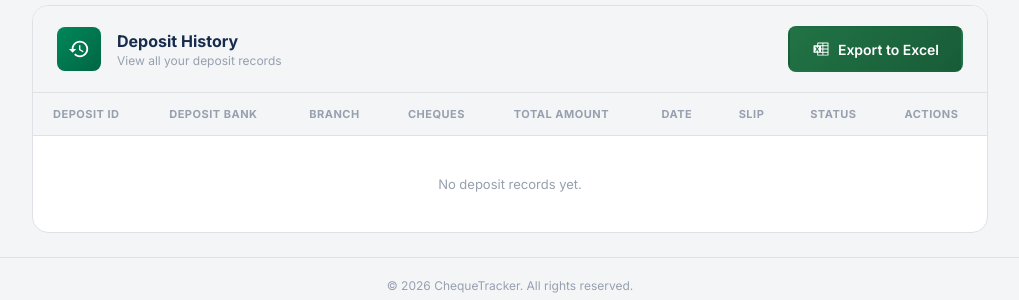
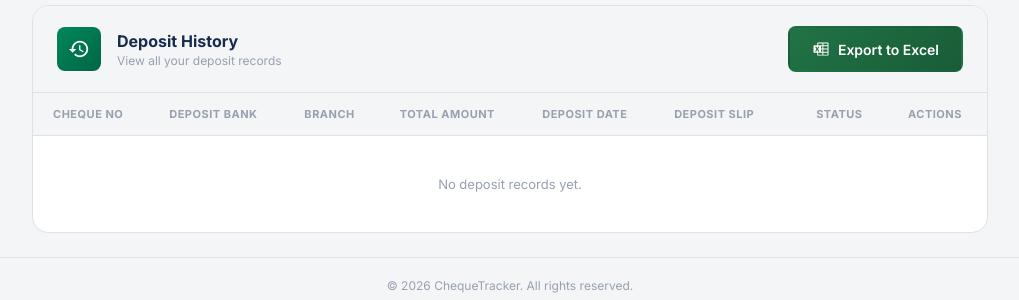
Before and after one commit to ashishshrestha007/Cheque_Tracker, a Django app: page /deposit/ in a window 1280 px wide. Shown: the part 1596-1896 px from the top of the page, without its empty margins (260-1279 px from the left). Run offline with Django 4.2, Linux system fonts and the light colour scheme; a user stored in the database is signed in; data comes from the database, SQL or seed files in the repository; both versions use the stored data as it was after the commit; some libraries are stand-ins or nearby versions.

Commit message:
repo and deposit

```diff
--- a/main_app/urls.py
+++ b/main_app/urls.py
@@ -6,6 +6,7 @@ urlpatterns=[
     path("dashboard/",views.dashboard_home,name="dashboard"),
     path("cheque/",views.cheque_home,name="cheque"),
     path('cheque/delete/<int:id>/', views.cheque_delete, name='cheque_delete'),
+    path("deposit/delete/<int:id>",views.deposit_delete,name='deposit_delete'),
     path('cheque/edit/<int:id>/', views.cheque_edit, name='cheque_edit'),
     path('deposit/submit/',  views.deposit_form, name='deposit_form'),
 
--- a/main_app/views.py
+++ b/main_app/views.py
@@ -144,6 +144,7 @@ def cheque_edit(request, id):
 def cheque_delete(request, id):
     if request.method == "POST":
         cheque = get_object_or_404(cheque_details, id=id)
+
         cheque_number = cheque.cheque_number
         cheque.delete()
         messages.success(request, f'Cheque #{cheque_number} deleted successfully!')
@@ -151,8 +152,10 @@ def cheque_delete(request, id):
 @login_required
 def deposit_home(request):
     available_cheque=cheque_details.objects.all()
+    cheque_deposits=cheque_deposit.objects.all()
 
-    return render(request,"Deposit.html",{"available_cheque":available_cheque})
+
+    return render(request,"Deposit.html",{"available_cheque":available_cheque,"cheque_deposits":cheque_deposits})
 
 
 @login_required
@@ -181,13 +184,28 @@ def deposit_form(request):
 
         messages.success(request, f'Cheque #{cheque_number} deposited successfully!')
 
+
+
     return redirect('deposit')
+
+def deposit_delete(request, id):
+    deposit_cheque=get_object_or_404(cheque_deposit,id=id)
+    deposit_cheque.delete()
+    messages.success(request, f'Cheque deposit deleted successfully!')
+    return redirect('deposit')
+
+
 
 @login_required
 def report_home(request):
+    available_cheque=cheque_details.objects.all()
+    cheque_deposits=cheque_deposit.objects.all()
 
 
-    return render(request,"report.html")
+    return render(request,"report.html",{"cheque_deposits":available_cheque,"cheque_deposits":cheque_deposits})
+
+
+
 @login_required
 def setting_home(request):
     return render(request,"setting.html")
--- a/template/Deposit.html
+++ b/template/Deposit.html
@@ -572,7 +572,7 @@
         .deposit-id { font-weight:700;color:var(--primary); }
         .deposit-amount { font-weight:700;color:var(--success); }
         .deposit-cheques-count { display:inline-flex;align-items:center;gap:6px;padding:4px 10px;background:var(--primary-light);color:var(--primary);border-radius:20px;font-size:12px;font-weight:600; }
-        .table-status { display:inline-flex;align-items:center;gap:6px;padding:6px 12px;border-radius:20px;font-size:11px;font-weight:600; }
+        .table-status { display:inline-flex;align-items:center;gap:6px;padding:6px 12px;border-radius:20px;font-size:15px;font-weight:600; color:var(--warning);}
         .table-status.processing { background:rgba(0,101,255,0.1);color:var(--info); }
         .table-status.completed { background:var(--success-light);color:var(--success); }
         .cheque-status-dot { width:6px;height:6px;border-radius:50%;background:currentColor; }
@@ -971,19 +971,37 @@
                     <table class="data-table">
                         <thead>
                             <tr>
-                                <th>Deposit ID</th>
+                                <th>Cheque NO</th>
                                 <th>Deposit Bank</th>
                                 <th>Branch</th>
-                                <th>Cheques</th>
+
                                 <th>Total Amount</th>
-                                <th>Date</th>
-                                <th>Slip</th>
-                                <th>Status</th>
+                                <th>Deposit Date</th>
+                                <th>Deposit Slip</th>
+                                <th>&nbsp;&nbsp;&nbsp;&nbsp;&nbsp;Status</th>
                                 <th>Actions</th>
                             </tr>
                         </thead>
                         <tbody id="depositHistoryBody">
-                            <tr><td colspan="9" style="text-align:center;padding:40px;color:var(--text-muted);">No deposit records yet.</td></tr>
+
+
+                            {% for cheque_deposits in cheque_deposits %}
+                            <tr>
+
+                                <td class="deposit-id">{{ cheque_deposits.cheque_number }}</td>
+                                <td>{{ cheque_deposits.deposit_bank }}</td>
+                                <td>{{ cheque_deposits.branch_name }}</td>
+
+                                <td class="deposit-amount">{{ cheque_deposits.cheque_amount }}</td>
+                                <td>{{ cheque_deposits.deposit_date }}</td>
+                                <td>{{cheque_deposits.deposit_slip_no}}</td>
+                                <td><span class="table-status">Deposited</span></td>
+                                <td><div class="table-actions"><button class="table-action-btn view"  title="View"><svg viewBox="0 0 24 24"><path d="M12 4.5C7 4.5 2.73 7.61 1 12c1.73 4.39 6 7.5 11 7.5s9.27-3.11 11-7.5c-1.73-4.39-6-7.5-11-7.5zM12 17c-2.76 0-5-2.24-5-5s2.24-5 5-5 5 2.24 5 5-2.24 5-5 5zm0-8c-1.66 0-3 1.34-3 3s1.34 3 3 3 3-1.34 3-3-1.34-3-3-3z"/></svg></button><a href="{% url 'deposit_delete' cheque_deposits.id %}"><button type="submit" class="table-action-btn delete-btn" title="Delete">
+                                                    <svg viewBox="0 0 24 24"><path d="M6 19c0 1.1.9 2 2 2h8c1.1 0 2-.9 2-2V7H6v12zM19 4h-3.5l-1-1h-5l-1 1H5v2h14V4z"/></svg>
+                                                </button></div></td>
+
+                            </tr>
+                            {% endfor %}
                         </tbody>
                     </table>
                 </div>
@@ -1287,7 +1305,7 @@
             tbody.innerHTML = `<tr><td colspan="9" style="text-align:center;padding:40px;color:var(--text-muted);">No deposit records yet.</td></tr>`;
             return;
         }
-        tbody.innerHTML = depositRecords.map((d, i) => `
+        /*tbody.innerHTML = depositRecords.map((d, i) => `
             <tr>
                 <td class="deposit-id">${d.depositId}</td>
                 <td>${d.depositBank}</td>
@@ -1299,6 +1317,7 @@
                 <td><span class="table-status ${d.status}"><span class="cheque-status-dot"></span>${d.status.charAt(0).toUpperCase()+d.status.slice(1)}</span></td>
                 <td><div class="table-actions"><button class="table-action-btn view" onclick="viewDeposit(${i})" title="View"><svg viewBox="0 0 24 24"><path d="M12 4.5C7 4.5 2.73 7.61 1 12c1.73 4.39 6 7.5 11 7.5s9.27-3.11 11-7.5c-1.73-4.39-6-7.5-11-7.5zM12 17c-2.76 0-5-2.24-5-5s2.24-5 5-5 5 2.24 5 5-2.24 5-5 5zm0-8c-1.66 0-3 1.34-3 3s1.34 3 3 3 3-1.34 3-3-1.34-3-3-3z"/></svg></button></div></td>
             </tr>`).join('');
+            */
     }
 
     function updateStats() {
--- a/template/cheque.html
+++ b/template/cheque.html
@@ -1829,7 +1829,7 @@
                                     </td>
                                     <td>{{ cheque.cheque_bank }}</td>
                                     <td class="table-amount">NPR {{ cheque.cheque_amount|floatformat:2 }}</td>
-                                    <td class="table-date">{{ cheque.cheque_date|date:"M d, Y" }}</td>
+                                    <td class="table-date">{{ cheque.cheque_date}}</td>
                                     <td>
                                         <span class="table-status pending">
                                             <span class="table-status-dot"></span>
--- a/template/setting.html
+++ b/template/setting.html
@@ -1484,7 +1484,7 @@
                     <div class="sidebar-user-role">Administrator</div>
                 </div>
             </div>
-            <a href="{% url 'logout' %}" class="logout-btn" onclick="handleLogout(event)">
+            <a href="{% url 'logout' %}" class="logout-btn">
                 <svg viewBox="0 0 24 24"><path d="M17 7l-1.41 1.41L18.17 11H8v2h10.17l-2.58 2.58L17 17l5-5zM4 5h8V3H4c-1.1 0-2 .9-2 2v14c0 1.1.9 2 2 2h8v-2H4V5z"/></svg>
                 Sign Out
             </a>
```
Also changed, not shown: template/report.html (+32 -6 lines), db.sqlite3.
